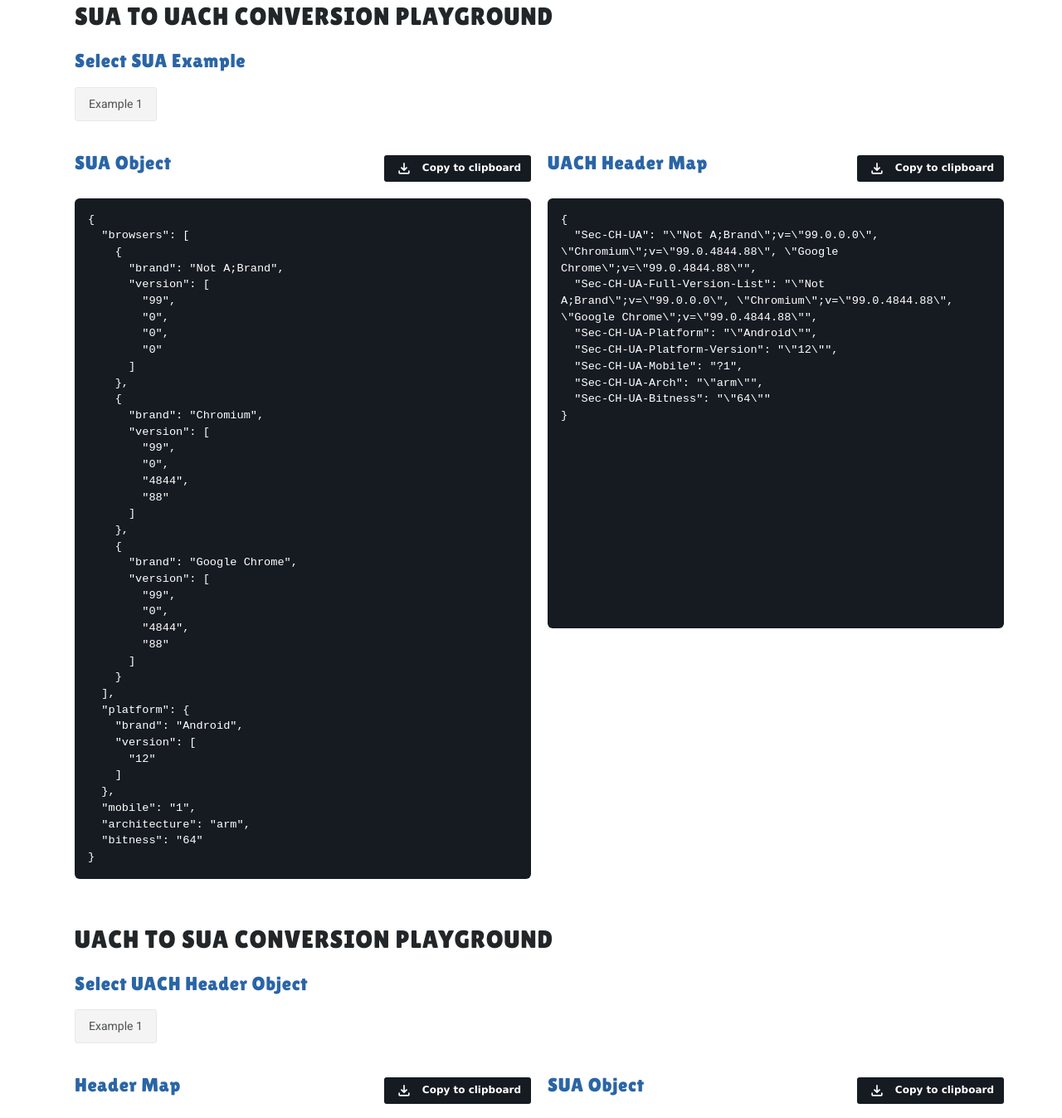
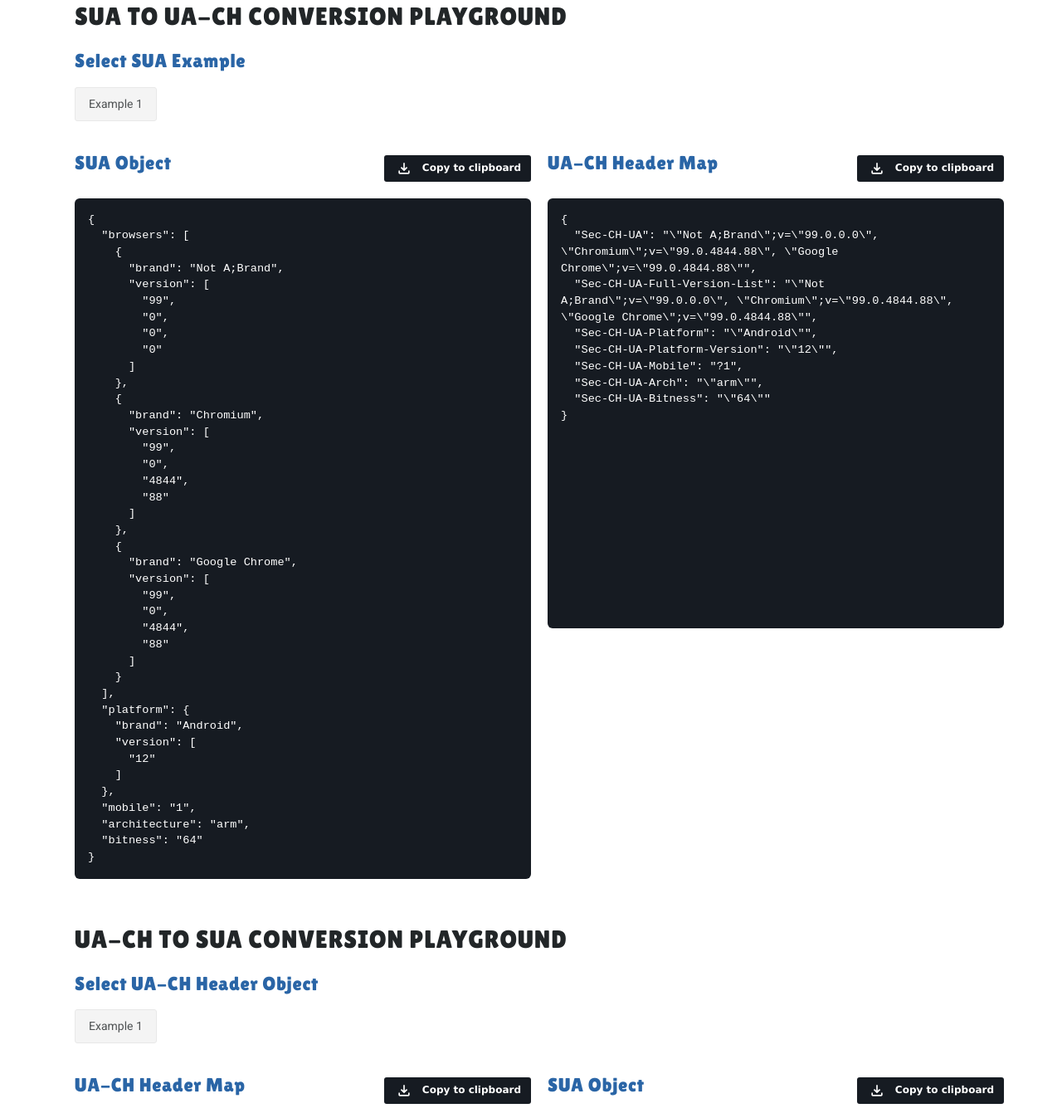
Before and after one commit to 51Degrees/sua-uach-conversion, a website built with Vite: page index.html in a window 1280 px wide. Shown: the part 113-1460 px from the top of the page at 83% size. Built offline with nearby package versions, Linux system fonts and the light colour scheme.

Commit message:
Text tweaks

```diff
--- a/src/partials/converts/convert-to-sua.html
+++ b/src/partials/converts/convert-to-sua.html
@@ -1,6 +1,6 @@
 <div class="container">
-  <h2>UACH to SUA Conversion Playground</h2>
-  <span>Select UACH Header Object</span>
+  <h2>UA-CH to SUA Conversion Playground</h2>
+  <span>Select UA-CH Header Object</span>
   <br /><br />
   <div class="custom-select">
     <select
@@ -15,7 +15,7 @@
   <div class="inner">
     <div>
       <div class="header">
-        <span>Header Map</span>
+        <span>UA-CH Header Map</span>
         <div class="copy-button" data-target="uach-to-sua-selected-object">
           <i class="icon download-icon"></i>Copy to clipboard
         </div>
--- a/src/partials/converts/convert-to-uach.html
+++ b/src/partials/converts/convert-to-uach.html
@@ -1,5 +1,5 @@
 <div class="container">
-  <h2>SUA to UACH Conversion Playground</h2>
+  <h2>SUA to UA-CH Conversion Playground</h2>
   <span>Select SUA Example</span>
   <br /><br />
   <div class="custom-select">
@@ -27,7 +27,7 @@
     </div>
     <div>
       <div class="header">
-        <span>UACH Header Map</span>
+        <span>UA-CH Header Map</span>
         <div class="copy-button" data-target="sua-to-uach-converted-result">
           <i class="icon download-icon"></i>Copy to clipboard
         </div>
```
